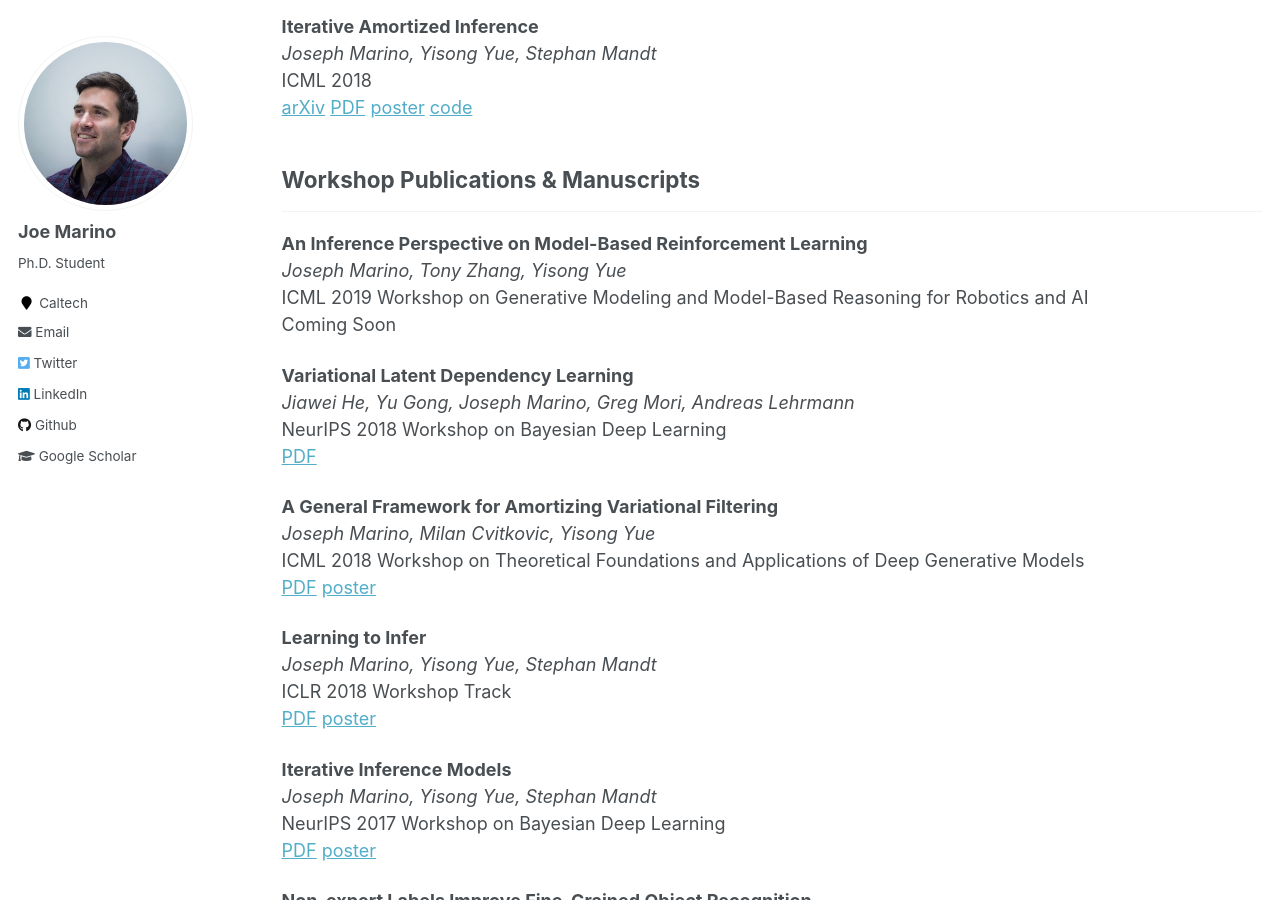
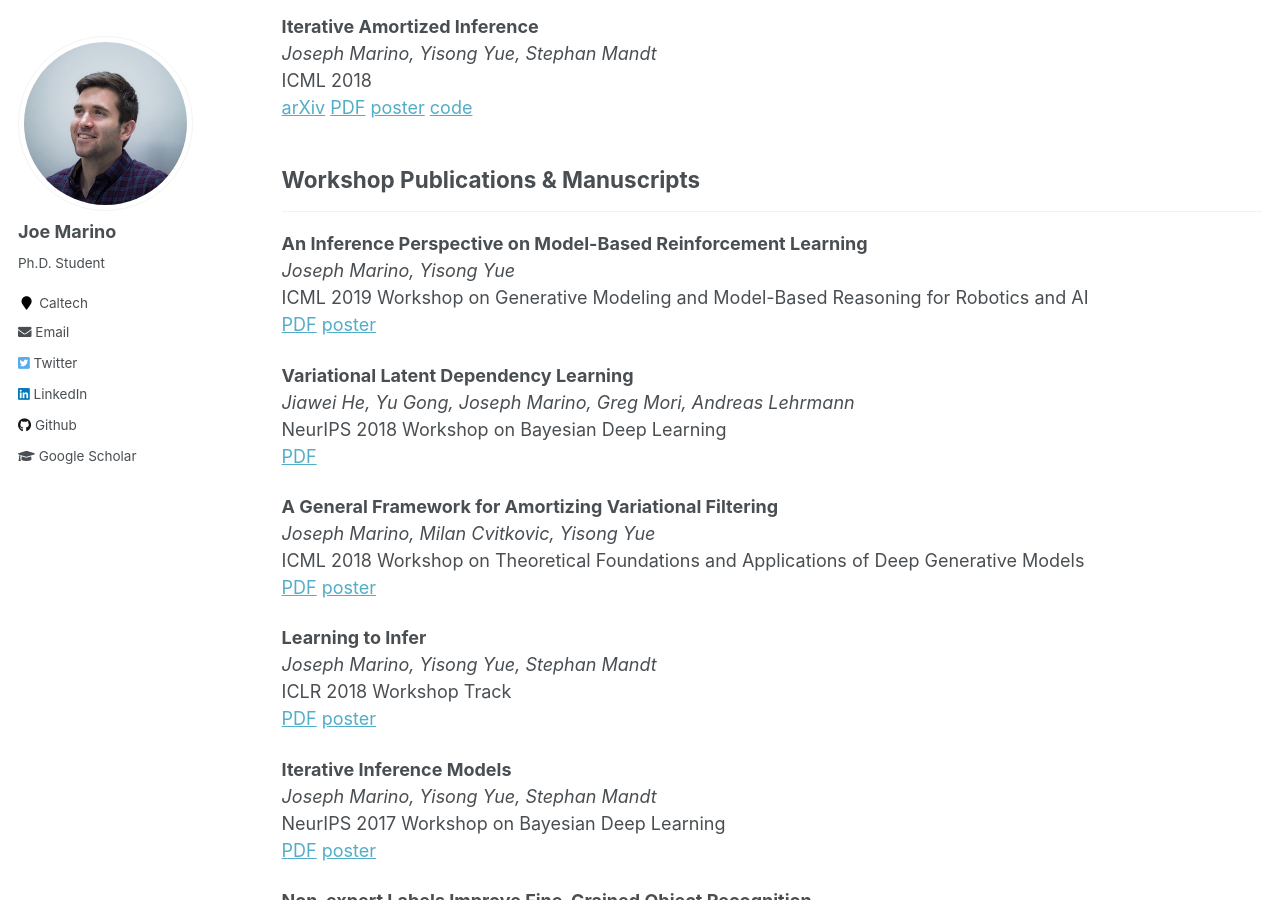
Before and after one commit to joelouismarino/joelouismarino.github.io, a Jekyll site: the page built from _pages/publications.md, in a window 1280 px wide and 900 px high, scrolled down 636 px. Built offline with Jekyll 4.4.1, drawn with Linux system fonts in a browser that asks for light colours.

Commit message:
ICML workshop pdf and poster

```diff
--- a/_pages/publications.md
+++ b/_pages/publications.md
@@ -32,9 +32,9 @@ ICML 2018
 ___
 
 **An Inference Perspective on Model-Based Reinforcement Learning**
-*Joseph Marino, Tony Zhang, Yisong Yue*
+*Joseph Marino, Yisong Yue*
 ICML 2019 Workshop on Generative Modeling and Model-Based Reasoning for Robotics and AI
-Coming Soon
+[PDF](../files/papers/2019/variational_rl/inference_perspective_on_mbrl.pdf) [poster](../files/papers/2019/variational_rl/icml_workshop_poster.pdf)
 
 **Variational Latent Dependency Learning**
 *Jiawei He, Yu Gong, Joseph Marino, Greg Mori, Andreas Lehrmann*
```
Also changed, not shown: 2 other files.
